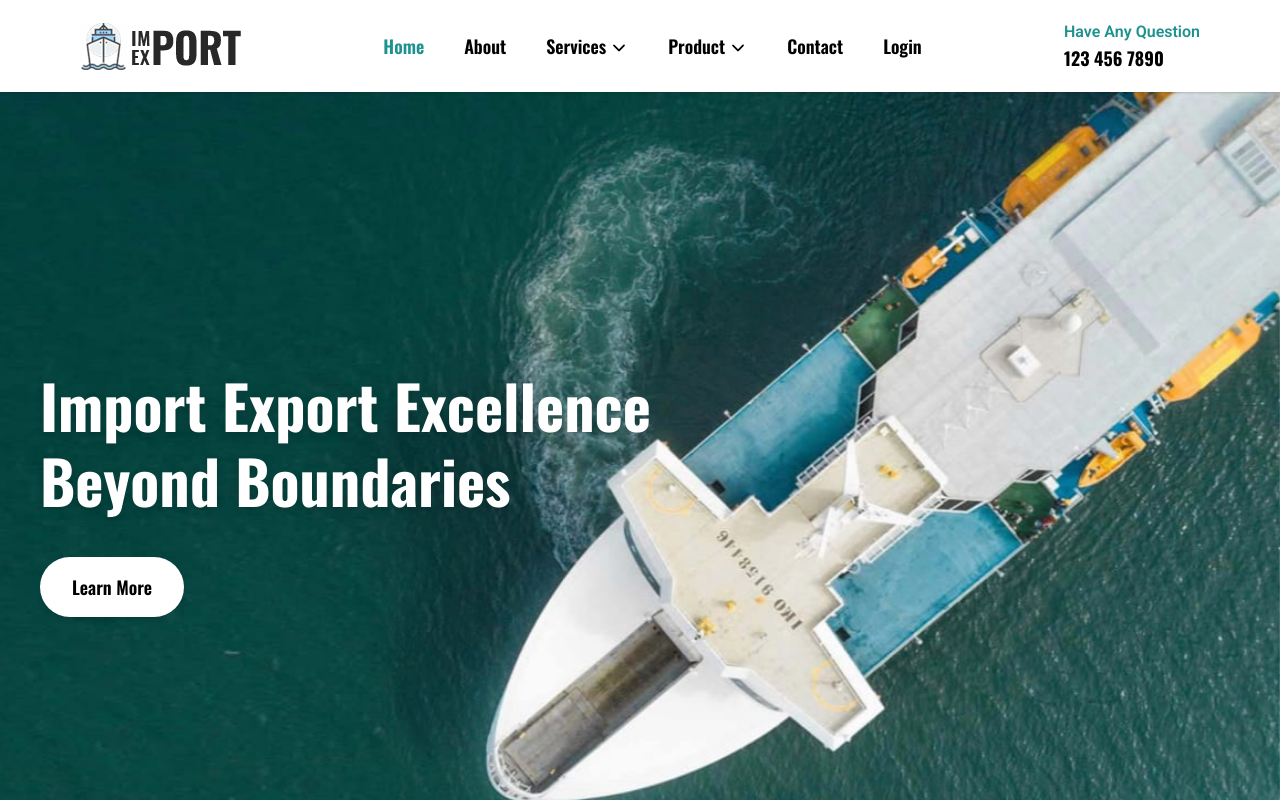
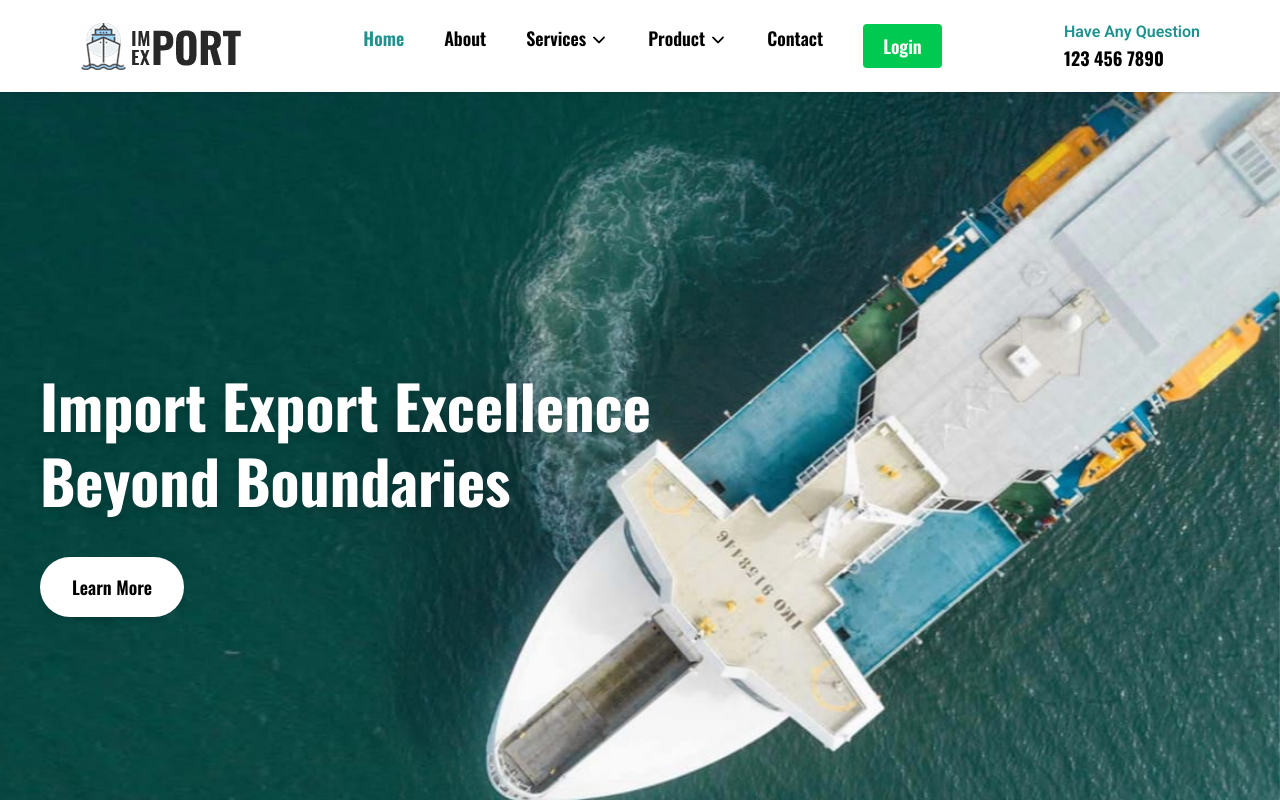
Before and after one commit to Nobleman78/Export-Import-Client, a React (Vite) app: page / in a window 1280 px wide. Shown: the top 800 px of the page. Built offline with nearby package versions, Linux system fonts and the light colour scheme; no server answers.

Commit message:
Navbar Updated

```diff
--- a/src/ContextApi/AuthProvider.jsx
+++ b/src/ContextApi/AuthProvider.jsx
@@ -48,6 +48,7 @@ const AuthProvider = ({ children }) => {
 
     const value = {
         loading,
+        user,
         createUser,
         signInWithEmailandPassword,
         handleForgetPassword,
--- a/src/components/Navbar.jsx
+++ b/src/components/Navbar.jsx
@@ -1,14 +1,18 @@
-import { useState } from 'react';
+import { useContext, useState } from 'react';
 import logo from '../assets/NavImages/logo.png';
 import { NavLink } from 'react-router-dom';
 import { IoIosArrowDown } from "react-icons/io";
 import { HiMenu, HiX } from 'react-icons/hi';
-
+import AuthContext from '../ContextApi/AuthContext';
+import { FaCircleUser } from 'react-icons/fa6';
 
 const Navbar = () => {
+    const { user, } = useContext(AuthContext)
     const [menuOpen, setMenuOpen] = useState(false);
     const [serviceDropDown, setServiceDropDown] = useState(false)
     const [productDropDown, setProductDropDown] = useState(false)
+
+
     const navLinkClass = ({ isActive }) =>
         isActive ? 'text-[#1e928e]' : 'hover:text-[#1e928e] text-black';
 
@@ -74,8 +78,15 @@ const Navbar = () => {
                         </div>}
                     </div>
 
-                    <NavLink onClick={()=>scrollTo(0,0)} to='/contact' className={navLinkClass}>Contact</NavLink>
-                    <NavLink onClick={()=>scrollTo(0,0)} to='/login' className={navLinkClass}>Login</NavLink>
+                    <NavLink onClick={() => scrollTo(0, 0)} to='/contact' className={navLinkClass}>Contact</NavLink>
+                    <div className='flex items-center'>
+                        {
+                            user ? <FaCircleUser className='cursor-pointer text-xl' /> : (
+                                <NavLink to="/login" className="bg-green-500 px-5 py-2 rounded text-white hover:bg-green-700 transition">
+                                    Login
+                                </NavLink>
+                            )}
+                    </div>
                 </div>
 
                 {/* Phone section for desktop only */}
@@ -100,7 +111,7 @@ const Navbar = () => {
                     <NavLink to='/services' onClick={toggleMenu} className={navLinkClass}>Services</NavLink>
                     <NavLink to='/product' onClick={toggleMenu} className={navLinkClass}>Product</NavLink>
                     <NavLink to='/contact' onClick={toggleMenu} className={navLinkClass}>Contact</NavLink>
-                    <NavLink to='/login'onClick={toggleMenu} className={navLinkClass}>Login</NavLink>
+                    {user ? <FaCircleUser /> : <NavLink to='/login' onClick={toggleMenu} className={navLinkClass}>Login</NavLink>}
                 </div>
             )}
         </div>
```
